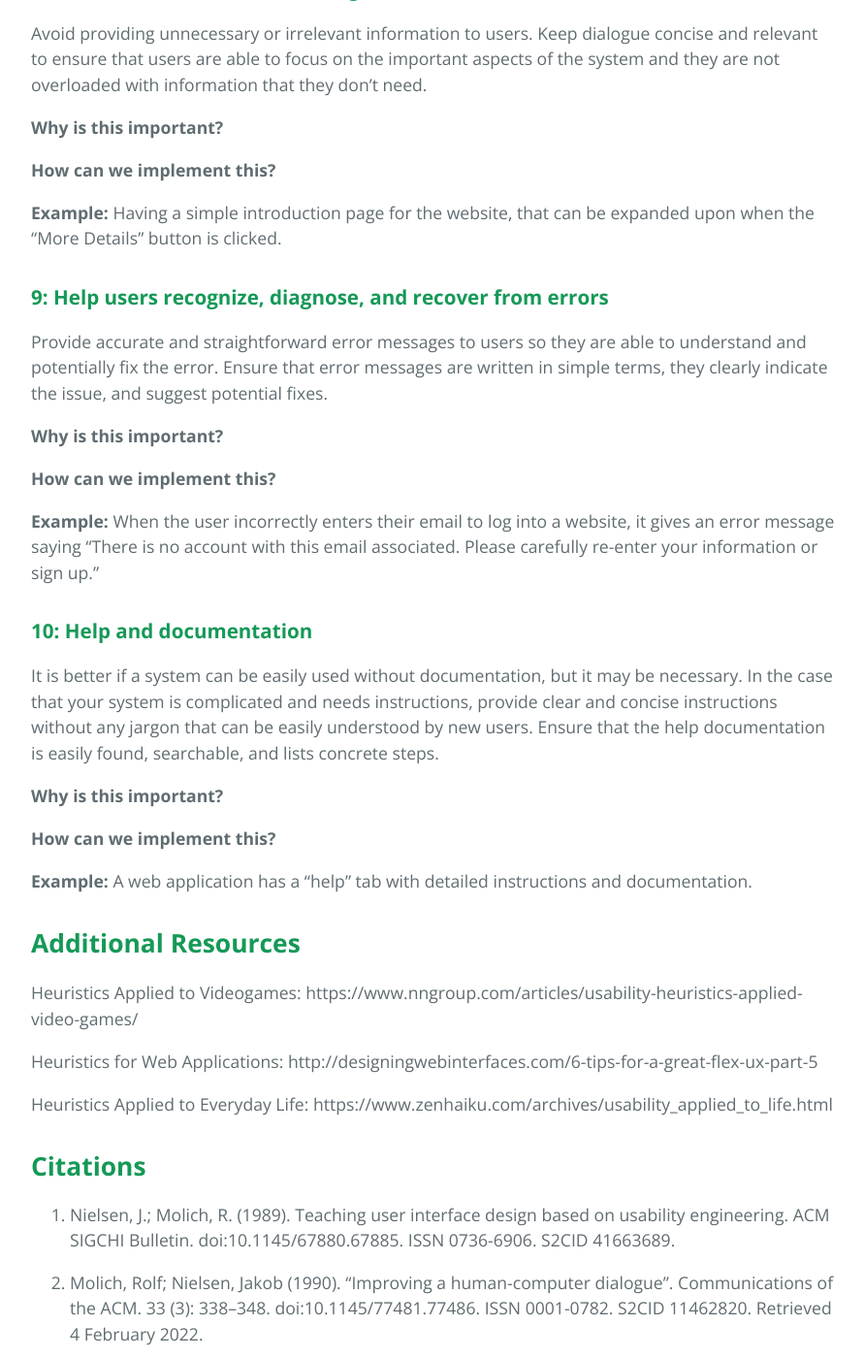
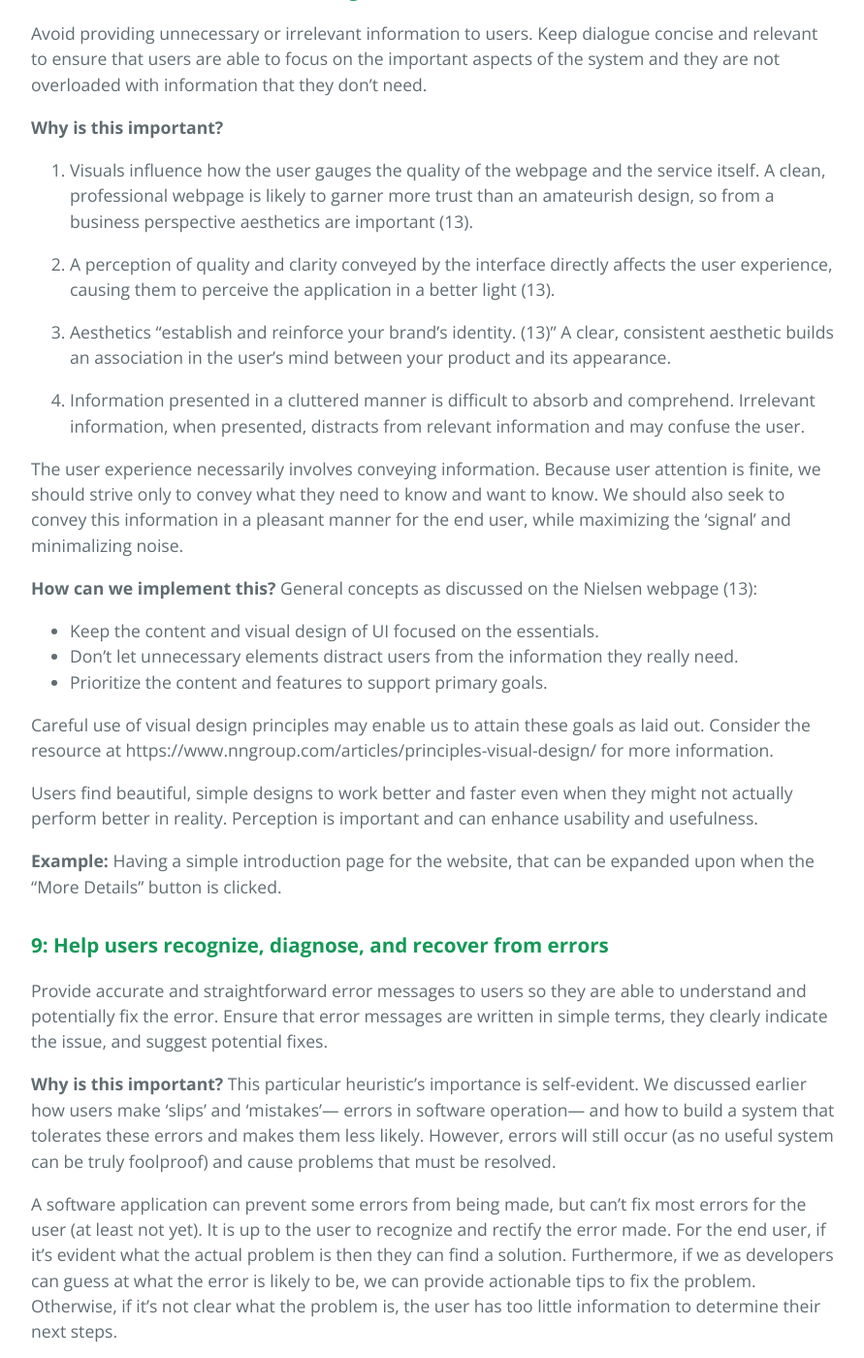
Before and after one commit to learning-software-engineering/learning-software-engineering.github.io, a Jekyll site: the page built from Topics/User_Experience/Usability_Heuristics.md, in a window 1280 px wide and 1400 px high, scrolled down 8062 px. Shown: the whole window at 97% size, without its empty margins (192-1083 px from the left). Built offline with Jekyll 4.4.1, drawn with Linux system fonts in a browser that asks for light colours; our own code applies the rules of GitHub Pages for plain Markdown files; some of the changed text lies outside the part shown.

Commit message:
Update Usability_Heuristics.md

```diff
--- a/Topics/User_Experience/Usability_Heuristics.md
+++ b/Topics/User_Experience/Usability_Heuristics.md
@@ -174,9 +174,26 @@ Avoid providing unnecessary or irrelevant information to users. Keep dialogue co
 
 __Why is this important?__
 
+1. Visuals influence how the user gauges the quality of the webpage and the service itself. A clean, professional webpage is likely to garner more trust than an amateurish design, so from a business perspective aesthetics are important (13).
 
+2. A perception of quality and clarity conveyed by the interface directly affects the user experience, causing them to perceive the application in a better light (13).
+
+3. Aesthetics "establish and reinforce your brand’s identity. (13)" A clear, consistent aesthetic builds an association in the user's mind between your product and its appearance.
+
+4. Information presented in a cluttered manner is difficult to absorb and comprehend. Irrelevant information, when presented, distracts from relevant information and may confuse the user.
+
+The user experience necessarily involves conveying information. Because user attention is finite, we should strive only to convey what they need to know and want to know. We should also seek to convey this information in a pleasant manner for the end user, while maximizing the 'signal' and minimalizing noise.
 
 __How can we implement this?__
+General concepts as discussed on the Nielsen webpage (13):
+
+- Keep the content and visual design of UI focused on the essentials.
+- Don't let unnecessary elements distract users from the information they really need.
+- Prioritize the content and features to support primary goals.
+
+Careful use of visual design principles may enable us to attain these goals as laid out. Consider the resource at https://www.nngroup.com/articles/principles-visual-design/ for more information.
+
+Users find beautiful, simple designs to work better and faster even when they might not actually perform better in reality. Perception is important and can enhance usability and usefulness.
 
 **Example:** Having a simple introduction page for the website, that can be expanded upon when the "More Details" button is clicked.
 
@@ -184,22 +201,33 @@ __How can we implement this?__
 Provide accurate and straightforward error messages to users so they are able to understand and potentially fix the error. Ensure that error messages are written in simple terms, they clearly indicate the issue, and suggest potential fixes.
 
 __Why is this important?__
+This particular heuristic's importance is self-evident. We discussed earlier how users make 'slips' and 'mistakes'— errors in software operation— and how to build a system that tolerates these errors and makes them less likely. However, errors will still occur (as no useful system can be truly foolproof) and cause problems that must be resolved.
 
+A software application can prevent some errors from being made, but can't fix most errors for the user (at least not yet). It is up to the user to recognize and rectify the error made. For the end user, if it's evident what the actual problem is then they can find a solution. Furthermore, if we as developers can guess at what the error is likely to be, we can provide actionable tips to fix the problem. Otherwise, if it's not clear what the problem is, the user has too little information to determine their next steps.
 
 __How can we implement this?__
 
-**Example:** When the user incorrectly enters their email to log into a website, it gives an error message saying "There is no account with this email associated. Please carefully re-enter your information or sign up."
+- Design clear error messages when problems occur, containing a quick explanation of the problem. When applicable, provide a fast solution.
+
+- Provide resources and documentation for errors and fixes. In complex software applications this information is not necessarily suitable to be presented directly, in which case we can link the user to a resource page based on the error detected.
+
+- Provide diagnosis and debugging assistance through self-guided solutions or even a software 'wizard' for common problems.
+
+**Example:** My application provides detailed error messages when something unexpected occurs: for example, a missing field in a form results in an error message notifying the user of their mistake and brings them back to the page so they may fix it. A more complicated error results in the user being linked to documentation discussing solutions, and they may make use of a simple chatbot using decision trees in order to debug.
 
 ### **10: Help and documentation**
 It is better if a system can be easily used without documentation, but it may be necessary. In the case that your system is complicated and needs instructions, provide clear and concise instructions without any jargon that can be easily understood by new users. Ensure that the help documentation is easily found, searchable, and lists concrete steps.
 
 __Why is this important?__
+We can attempt to build intuitive and learnable interfaces and in fact we should. There are limitations to how much can be implicitly conveyed to users, and complex use cases may require specific instructions that cannot easily be conveyed in the minimalistic, clean forms we want to maintain on most pages. In this case, documentation is necessary to provide specialized and detailed information to the user so that they may achieve their goals and gain a clearer understanding of how the application functions.
+
+We may imagine a complex piece of software as a house-sized machine that performs various complicated tasks, and whose internal workings are mostly unknown to the end user. We may design this machine to be intuitive to use through a clever interface, but there will likely be niche or difficult use cases. Clear documentation is analogous to a detailed user's manual; the product should be designed such that the user doesn't need to rely on the manual, but it should provide information on common use-cases and how to deal with potential bugs.
 
 
 __How can we implement this?__
+A 'documentation' or 'help' page on a website is a good starting point. Adding the ability to search for keywords and error codes will benefit larger documentation pages.
 
-
-**Example:** A web application has a "help" tab with detailed instructions and documentation.
+- We may recommend some resources on the documentation page based on common user stories and use cases. For instance, a service offering cloud hosting should inform new users on how to set up their projects to run on the service and link to documentation.
 
 ## **Additional Resources**
 
@@ -236,3 +264,7 @@ Heuristics Applied to Everyday Life: https://www.zenhaiku.com/archives/usability
 11. Budiu, R. (2014, July 6). Memory recognition and recall in user interfaces. Nielsen Norman Group. https://www.nngroup.com/articles/recognition-and-recall/
 
 12. Laubheimer, P. (2022, November 22). Flexibility and efficiency of use (usability heuristic #7). Nielsen Norman Group. https://www.nngroup.com/articles/flexibility-efficiency-heuristic/
+
+13. Fessenden, T. (2021, January 24). Aesthetic and minimalist design (usability heuristic #8). Nielsen Norman Group. https://www.nngroup.com/articles/aesthetic-minimalist-design/
+
+14.
```
